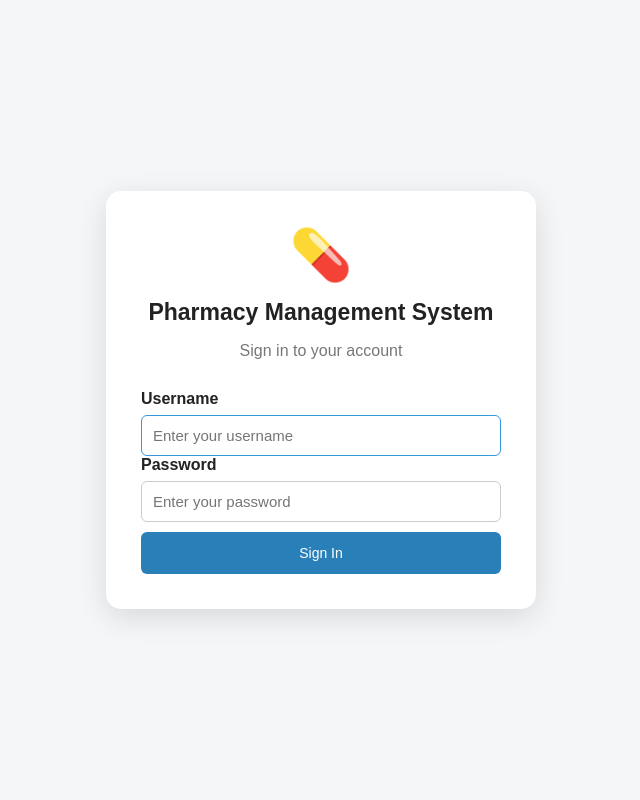
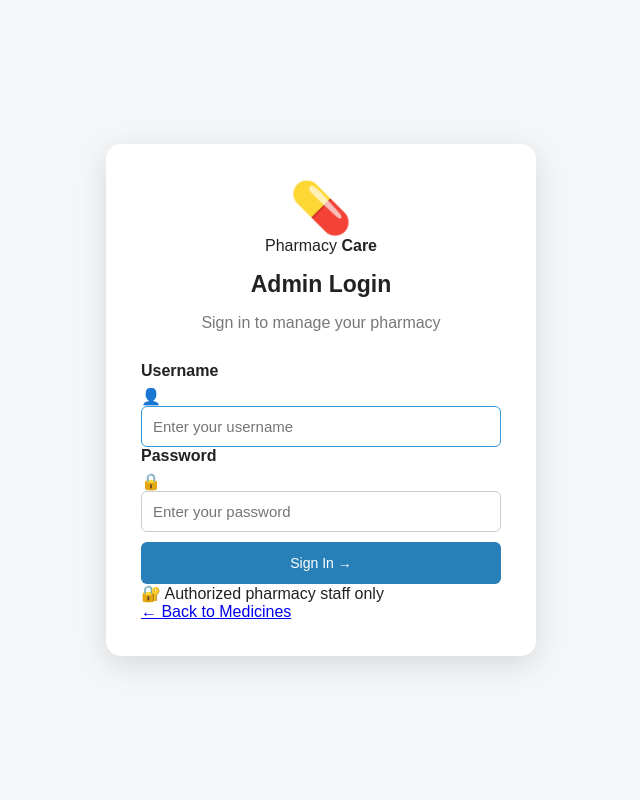
Before and after one commit to gmmuhammad002-cyber/pharmacy-management-system, a Flask app: page /login in a window 1280 px wide. Shown: the whole page, without its empty margins (319-959 px from the left). Run offline with Flask 3, Linux system fonts and the light colour scheme; parts of the project's set-up code (start-up, migrations or seed data) failed here and were passed over; some libraries are stand-ins or nearby versions.

Commit message:
Update login.html

```diff
--- a/templates/login.html
+++ b/templates/login.html
@@ -1,29 +1,47 @@
 <!DOCTYPE html>
 <html lang="en">
+
 <head>
+
     <meta charset="UTF-8">
-    <meta name="viewport" content="width=device-width, initial-scale=1.0">
 
-    <title>Login - Pharmacy Management System</title>
+    <meta
+        name="viewport"
+        content="width=device-width, initial-scale=1.0"
+    >
+
+    <title>Admin Login | Pharmacy Care</title>
 
     <link
         rel="stylesheet"
         href="{{ url_for('static', filename='style.css') }}"
     >
+
 </head>
 
-<body>
+
+<body class="login-page">
 
     <div class="login-container">
 
         <div class="login-card">
 
             <div class="login-header">
-                <div class="login-icon">💊</div>
 
-                <h1>Pharmacy Management System</h1>
+                <div class="login-icon">
+                    💊
+                </div>
 
-                <p>Sign in to your account</p>
+                <div class="login-brand">
+                    Pharmacy <strong>Care</strong>
+                </div>
+
+                <h1>Admin Login</h1>
+
+                <p>
+                    Sign in to manage your pharmacy
+                </p>
+
             </div>
 
 
@@ -44,13 +62,20 @@
             {% endwith %}
 
 
-            <form method="POST">
+            <form
+                method="POST"
+                action="{{ url_for('login') }}"
+            >
 
                 <div class="form-group">
 
                     <label for="username">
                         Username
                     </label>
+
+                    <div class="input-with-icon">
+
+                        <span>👤</span>
 
                         <input
                             type="text"
@@ -63,12 +88,18 @@
 
                     </div>
 
+                </div>
+
 
                 <div class="form-group">
 
                     <label for="password">
                         Password
                     </label>
+
+                    <div class="input-with-icon">
+
+                        <span>🔒</span>
 
                         <input
                             type="password"
@@ -80,19 +111,35 @@
 
                     </div>
 
+                </div>
+
 
                 <button
                     type="submit"
                     class="btn btn-primary login-button"
                 >
-                    Sign In
+                    Sign In →
                 </button>
 
             </form>
+
+
+            <div class="login-footer">
+                🔐 Authorized pharmacy staff only
+            </div>
+
+
+            <a
+                href="{{ url_for('medicines') }}"
+                class="back-link"
+            >
+                ← Back to Medicines
+            </a>
 
         </div>
 
     </div>
 
 </body>
+
 </html>
```
Lines whose indentation alone changed are shown as unchanged.
